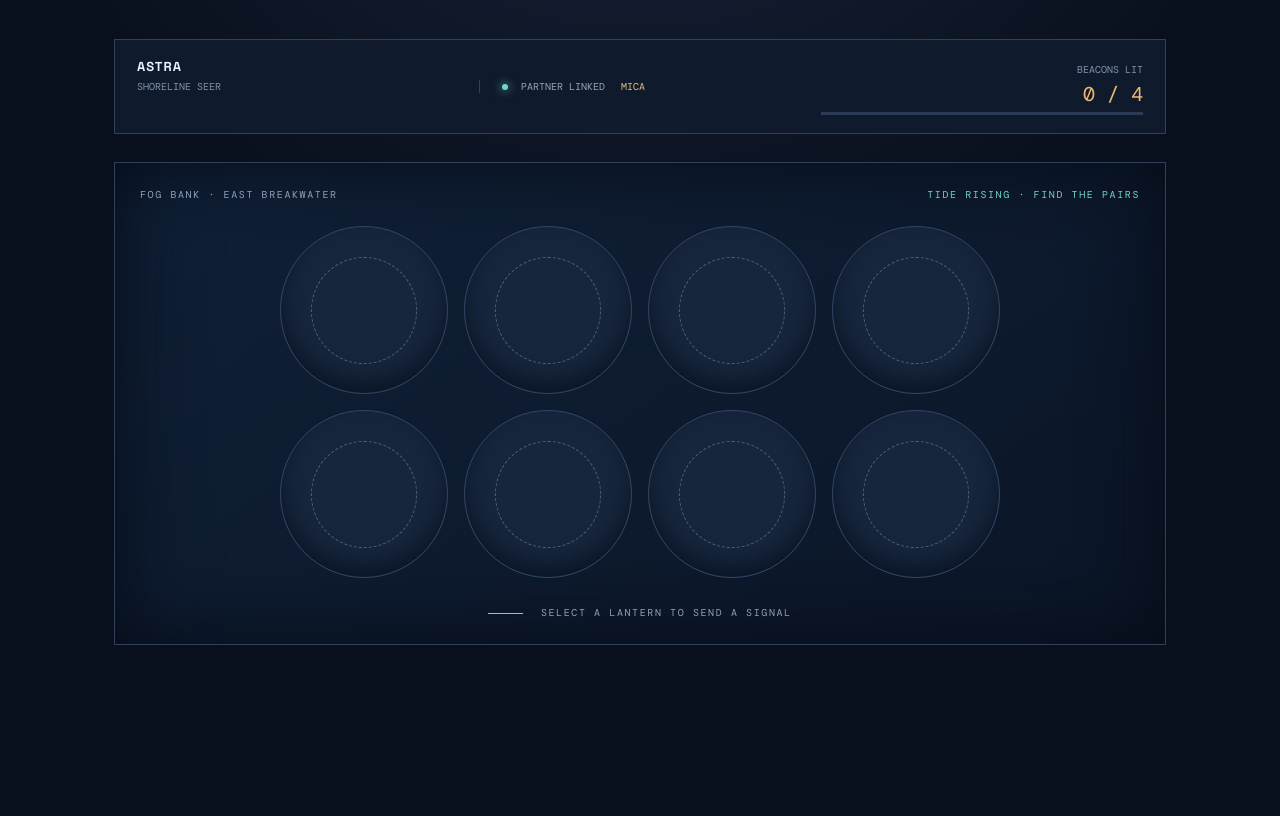
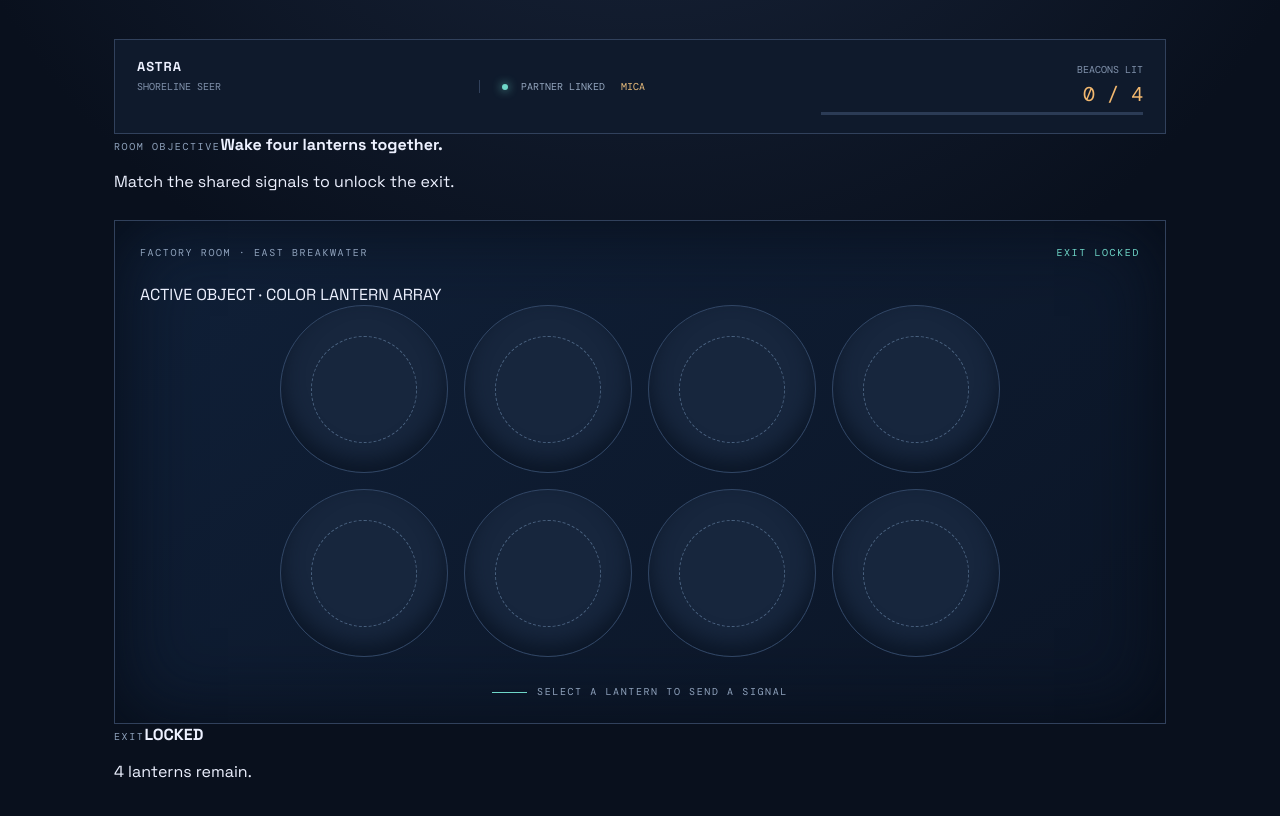
Before and after one commit to GemsForge/Chromalock, a React (Vite) app: page / in a window 1280 px wide. Shown: the part 380-1196 px from the top of the page. Before the commit the page ends 1105 px from the top, so only its background shows below. Built offline with nearby package versions, Linux system fonts and the light colour scheme.

Commit message:
feat(ui): #9 add objective and exit room panels

```diff
--- a/src/features/constellation/components/LanternwakeBoard.tsx
+++ b/src/features/constellation/components/LanternwakeBoard.tsx
@@ -1,4 +1,55 @@
 import type { Lantern } from '../model/useLanternwakeGame';
-export function LanternwakeBoard({lanterns,choose,selected,litCount}:{lanterns:Lantern[];choose:(id:number)=>void;selected:number[];litCount:number}) {
- return <section className="play-zone"><div className="shoreline"><span>FOG BANK · EAST BREAKWATER</span><span>{litCount===4?'THE COAST IS AWAKE':'TIDE RISING · FIND THE PAIRS'}</span></div><div className="lantern-grid">{lanterns.map(l=><button key={l.id} className={`lantern ${l.color} ${l.revealed?'revealed':''} ${l.lit?'lit':''} ${selected.includes(l.id)?'selected':''}`} onClick={()=>choose(l.id)} aria-label={`Lantern ${l.id+1}`}>{(l.revealed||l.lit)&&<span>{l.glyph}</span>}</button>)}</div><div className="turn-note"><span className="signal-line"/> {selected.length===1?'ASTRA SENT A SIGNAL · MICA IS LISTENING':'SELECT A LANTERN TO SEND A SIGNAL'}</div></section>
+
+type BoardProps = {
+  lanterns: Lantern[];
+  choose: (id: number) => void;
+  selected: number[];
+  litCount: number;
+};
+
+export function LanternwakeBoard({ lanterns, choose, selected, litCount }: BoardProps) {
+  const complete = litCount === 4;
+
+  return (
+    <section className="factory-room" aria-label="Factory room">
+      <aside className="room-panel room-objective">
+        <span className="kicker">ROOM OBJECTIVE</span>
+        <strong>Wake four lanterns together.</strong>
+        <p>Match the shared signals to unlock the exit.</p>
+      </aside>
+
+      <section className="play-zone">
+        <div className="shoreline">
+          <span>FACTORY ROOM · EAST BREAKWATER</span>
+          <span>{complete ? 'EXIT UNLOCKED' : 'EXIT LOCKED'}</span>
+        </div>
+        <div className="active-object">
+          <span className="active-dot" aria-hidden="true" />
+          <span>ACTIVE OBJECT · COLOR LANTERN ARRAY</span>
+        </div>
+        <div className="lantern-grid">
+          {lanterns.map((lantern) => (
+            <button
+              key={lantern.id}
+              className={`lantern ${lantern.color} ${lantern.revealed ? 'revealed' : ''} ${lantern.lit ? 'lit' : ''} ${selected.includes(lantern.id) ? 'selected' : ''}`}
+              onClick={() => choose(lantern.id)}
+              aria-label={`Lantern ${lantern.id + 1}`}
+            >
+              {(lantern.revealed || lantern.lit) && <span>{lantern.glyph}</span>}
+            </button>
+          ))}
+        </div>
+        <div className="turn-note" aria-live="polite">
+          <span className="signal-line" />
+          {selected.length === 1 ? 'SIGNAL SENT · PARTNER IS LISTENING' : 'SELECT A LANTERN TO SEND A SIGNAL'}
+        </div>
+      </section>
+
+      <aside className="room-panel room-exit">
+        <span className="kicker">EXIT</span>
+        <strong>{complete ? 'OPEN' : 'LOCKED'}</strong>
+        <p>{complete ? 'The room is clear. Move together.' : `${4 - litCount} lanterns remain.`}</p>
+      </aside>
+    </section>
+  );
 }
```
